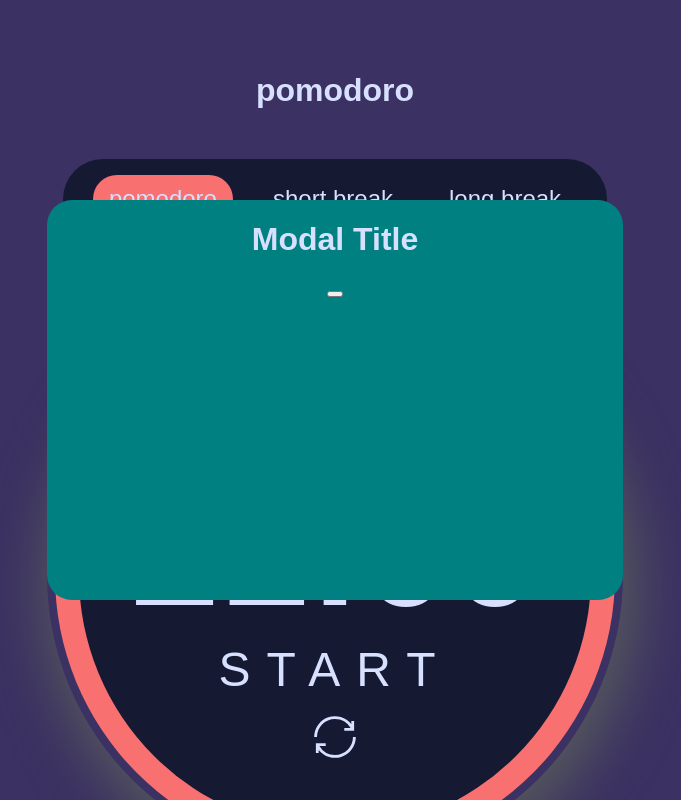
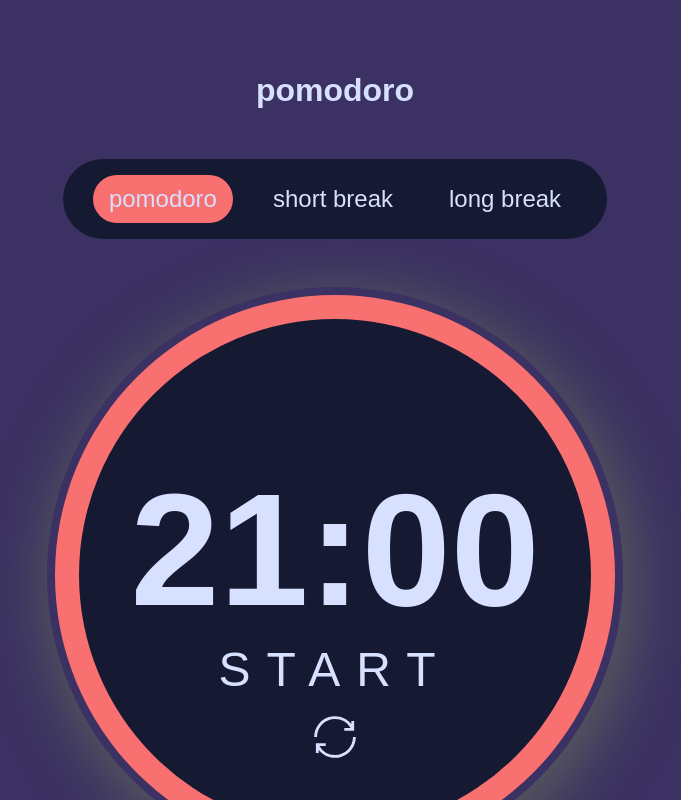
Before and after one commit to Gosia-Magdzik/pomodoro, a React (Create React App) app: page / in a window 1280 px wide. Shown: the top 800 px of the page, without its empty margins (305-986 px from the left). Built offline with nearby package versions, Linux system fonts and the light colour scheme.

Commit message:
isOpen Modal set, props added

```diff
--- a/src/App.js
+++ b/src/App.js
@@ -1,16 +1,35 @@
-import { Title, Wrapper } from "./Globalstyle";
+import { Title,
+        Wrapper,
+        CogIcon }
+from "./Globalstyle";
 import { Controls } from "./components/controls";
 import { Timer } from "./components/Timer";
 import { Modal } from "./components/Setting/Modal";
+import { useState } from "react";
+import { FaCog } from 'react-icons/fa';
 
 function App() {
+
+  const [isOpen, setIsOpen] = useState(false);
+
+  const onClose = () => {
+    setIsOpen(false);
+  };
+
+  const onOpen = () => {
+    setIsOpen(true);
+  }
+
   return (
     <>
-      <Modal />
+      <Modal isOpen={isOpen} onClose={onClose} />
       <Wrapper>
         <Title>pomodoro</Title>
         <Controls/>
         <Timer/>
+        <CogIcon onClick={onOpen}>
+          <FaCog/>
+        </CogIcon>
       </Wrapper>
     </>
   );
--- a/src/components/Setting/Modal/index.js
+++ b/src/components/Setting/Modal/index.js
@@ -2,11 +2,16 @@ import React from 'react';
 import { Backdrop } from '../Backdrop';
 import { ModalContainer } from '../ModalContainer';
 
-export const Modal = () => {
+export const Modal = ({isOpen, onClose}) => {
   return (
     <>
-      <Backdrop />
-      <ModalContainer />
+      { isOpen && (
+        <>
+        <Backdrop />
+        <ModalContainer isOpen={isOpen} onClose={onClose} />
+        </>
+      )
+      }
     </>
   )
 }
--- a/src/components/Setting/ModalContainer/index.js
+++ b/src/components/Setting/ModalContainer/index.js
@@ -8,13 +8,13 @@ import {
   ModalCloseButton,
 } from './styled'
 
-export const ModalContainer = () => {
+export const ModalContainer = ({ onClose }) => {
   return (
     <Container>
       <ModalContent>
         <ModalHeader>
           <ModalTitle>Modal Title</ModalTitle>
-          <ModalCloseButton></ModalCloseButton>
+          <ModalCloseButton onClick={onClose}>ZAMKNIJ</ModalCloseButton>
         </ModalHeader>
         <ModalBody></ModalBody>
       </ModalContent>
```
